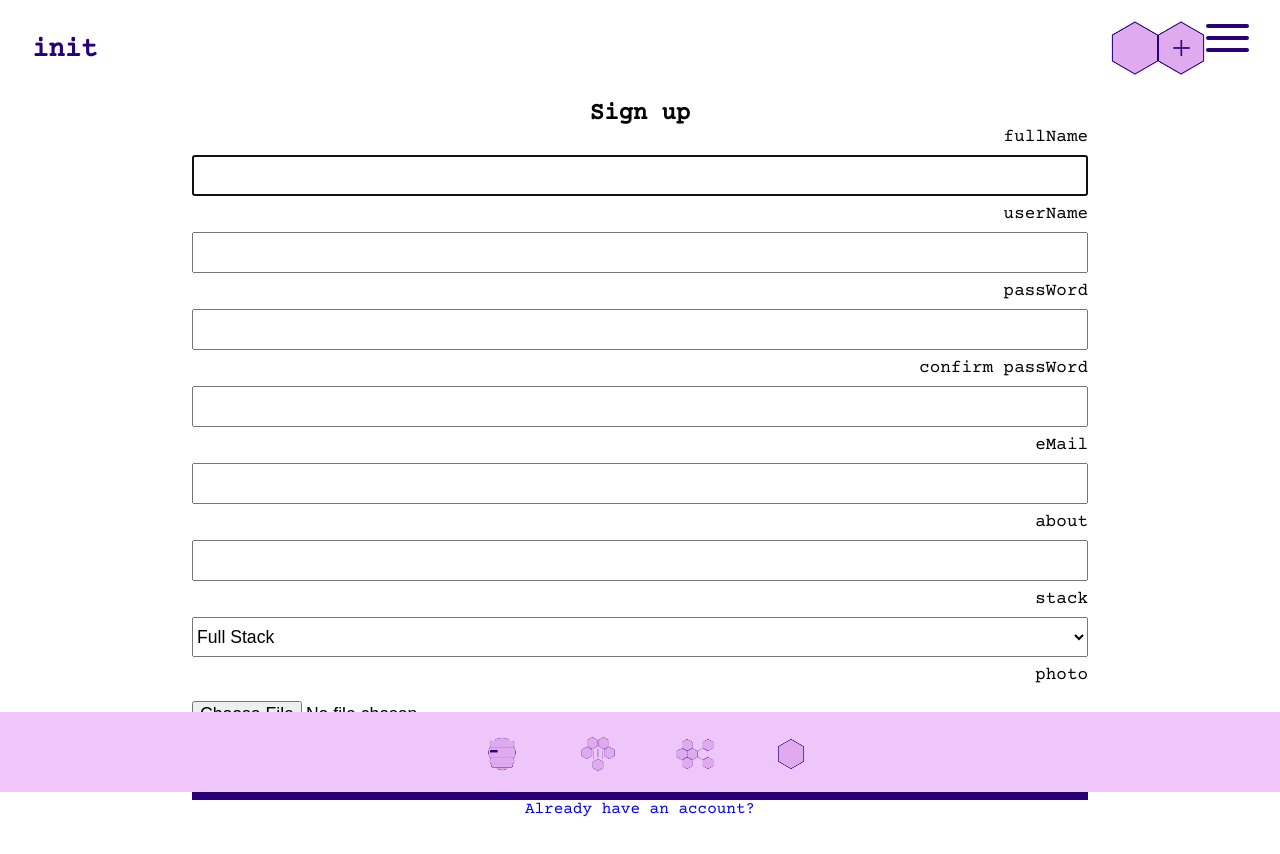
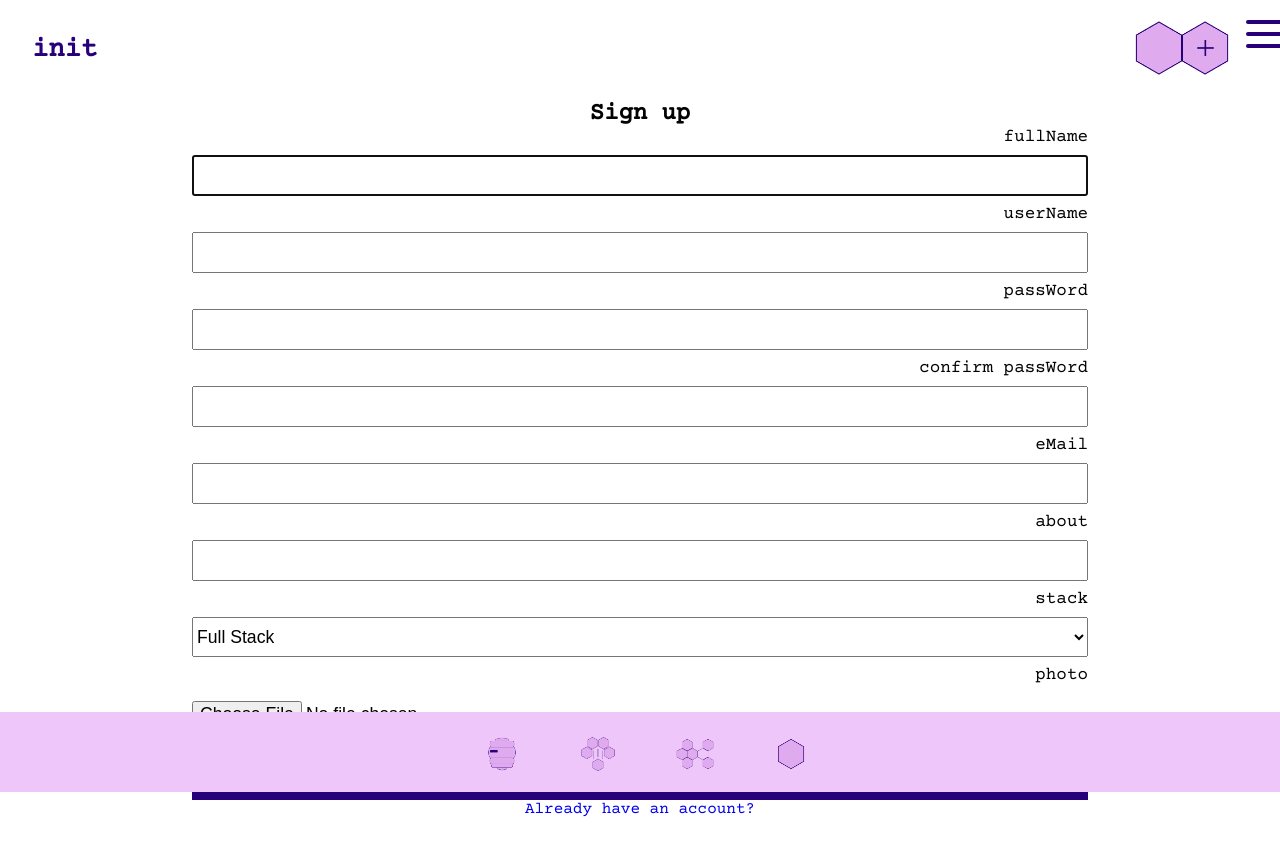
Before and after one commit to trevorjalt/init-client, a React (Create React App) app: page /register in a window 1280 px wide. Shown: the top 854 px of the page. Built offline with nearby package versions, Linux system fonts and the light colour scheme.

Commit message:
header alignment

```diff
--- a/src/css/Header.css
+++ b/src/css/Header.css
@@ -22,6 +22,9 @@ header{
 
 .add-logo{
     height: 12vh;
+    position: relative;
+    right: var(--spacer-sm);
+
 }
 
 /* .add-logo-focus{
@@ -35,14 +38,15 @@ header{
 
 .header-icons{
     display: flex;
-    width: 170px;
+    width: 130px;
+    padding-right: var(--spacer-sm);
 }
 
 .burger-wrapper{
     width: 43px;
     height: 33px;
     position: relative;
-    top: 24px;
+    top: 20px;
     right: 0px;
     transform: rotate(0deg);
     transition: .5s ease-in-out;
```
